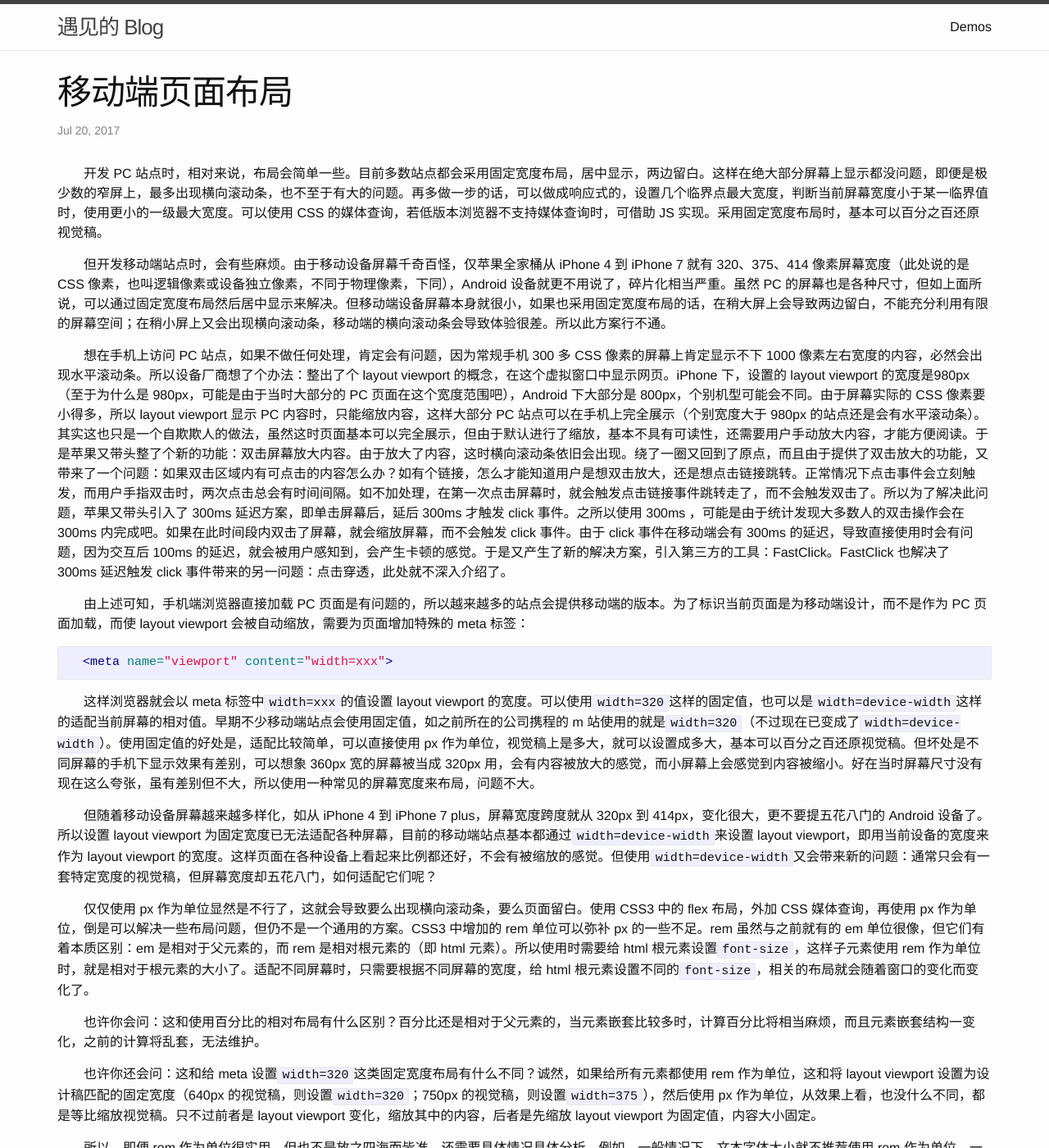
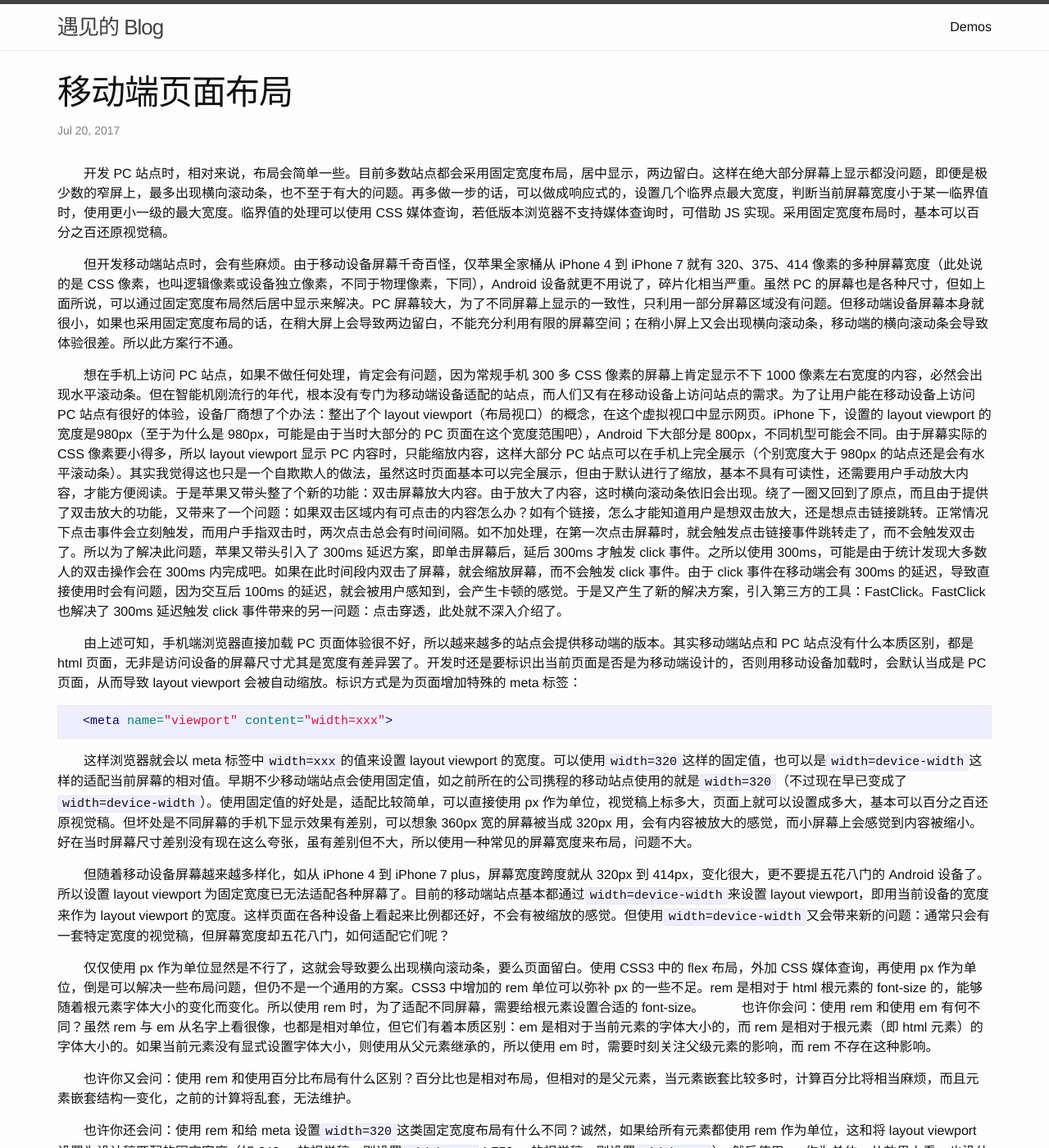
Before and after one commit to bruce-xu/bruce-xu.github.io, a Jekyll site: the page built from _posts/2017-07-21-webapp-layout.markdown, in a window 1280 px wide and 1400 px high. Shown: the whole window at 82% size. Built offline with Jekyll 4.4.1, drawn with Linux system fonts in a browser that asks for light colours; comment, search, counter and statistics services are not loaded; some of the changed text lies outside the part shown.

Commit message:
Update 2017-07-21-webapp-layout.markdown

````diff
--- a/_posts/2017-07-21-webapp-layout.markdown
+++ b/_posts/2017-07-21-webapp-layout.markdown
@@ -8,33 +8,35 @@
 keywords: Web App,CSS,Layout
 ---
 
-　　开发 PC 站点时，相对来说，布局会简单一些。目前多数站点都会采用固定宽度布局，居中显示，两边留白。这样在绝大部分屏幕上显示都没问题，即便是极少数的窄屏上，最多出现横向滚动条，也不至于有大的问题。再多做一步的话，可以做成响应式的，设置几个临界点最大宽度，判断当前屏幕宽度小于某一临界值时，使用更小的一级最大宽度。可以使用 CSS 的媒体查询，若低版本浏览器不支持媒体查询时，可借助 JS 实现。采用固定宽度布局时，基本可以百分之百还原视觉稿。
+　　开发 PC 站点时，相对来说，布局会简单一些。目前多数站点都会采用固定宽度布局，居中显示，两边留白。这样在绝大部分屏幕上显示都没问题，即便是极少数的窄屏上，最多出现横向滚动条，也不至于有大的问题。再多做一步的话，可以做成响应式的，设置几个临界点最大宽度，判断当前屏幕宽度小于某一临界值时，使用更小一级的最大宽度。临界值的处理可以使用 CSS 媒体查询，若低版本浏览器不支持媒体查询时，可借助 JS 实现。采用固定宽度布局时，基本可以百分之百还原视觉稿。
 
-　　但开发移动端站点时，会有些麻烦。由于移动设备屏幕千奇百怪，仅苹果全家桶从 iPhone 4 到 iPhone 7 就有 320、375、414 像素屏幕宽度（此处说的是 CSS 像素，也叫逻辑像素或设备独立像素，不同于物理像素，下同），Android 设备就更不用说了，碎片化相当严重。虽然 PC 的屏幕也是各种尺寸，但如上面所说，可以通过固定宽度布局然后居中显示来解决。但移动端设备屏幕本身就很小，如果也采用固定宽度布局的话，在稍大屏上会导致两边留白，不能充分利用有限的屏幕空间；在稍小屏上又会出现横向滚动条，移动端的横向滚动条会导致体验很差。所以此方案行不通。
+　　但开发移动端站点时，会有些麻烦。由于移动设备屏幕千奇百怪，仅苹果全家桶从 iPhone 4 到 iPhone 7 就有 320、375、414 像素的多种屏幕宽度（此处说的是 CSS 像素，也叫逻辑像素或设备独立像素，不同于物理像素，下同），Android 设备就更不用说了，碎片化相当严重。虽然 PC 的屏幕也是各种尺寸，但如上面所说，可以通过固定宽度布局然后居中显示来解决。PC 屏幕较大，为了不同屏幕上显示的一致性，只利用一部分屏幕区域没有问题。但移动端设备屏幕本身就很小，如果也采用固定宽度布局的话，在稍大屏上会导致两边留白，不能充分利用有限的屏幕空间；在稍小屏上又会出现横向滚动条，移动端的横向滚动条会导致体验很差。所以此方案行不通。
 
-　　想在手机上访问 PC 站点，如果不做任何处理，肯定会有问题，因为常规手机 300 多 CSS 像素的屏幕上肯定显示不下 1000 像素左右宽度的内容，必然会出现水平滚动条。所以设备厂商想了个办法：整出了个 layout viewport 的概念，在这个虚拟窗口中显示网页。iPhone 下，设置的 layout viewport 的宽度是980px（至于为什么是 980px，可能是由于当时大部分的 PC 页面在这个宽度范围吧），Android 下大部分是 800px，个别机型可能会不同。由于屏幕实际的 CSS 像素要小得多，所以 layout viewport 显示 PC 内容时，只能缩放内容，这样大部分 PC 站点可以在手机上完全展示（个别宽度大于 980px 的站点还是会有水平滚动条）。其实这也只是一个自欺欺人的做法，虽然这时页面基本可以完全展示，但由于默认进行了缩放，基本不具有可读性，还需要用户手动放大内容，才能方便阅读。于是苹果又带头整了个新的功能：双击屏幕放大内容。由于放大了内容，这时横向滚动条依旧会出现。绕了一圈又回到了原点，而且由于提供了双击放大的功能，又带来了一个问题：如果双击区域内有可点击的内容怎么办？如有个链接，怎么才能知道用户是想双击放大，还是想点击链接跳转。正常情况下点击事件会立刻触发，而用户手指双击时，两次点击总会有时间间隔。如不加处理，在第一次点击屏幕时，就会触发点击链接事件跳转走了，而不会触发双击了。所以为了解决此问题，苹果又带头引入了 300ms 延迟方案，即单击屏幕后，延后 300ms 才触发 click 事件。之所以使用 300ms ，可能是由于统计发现大多数人的双击操作会在 300ms 内完成吧。如果在此时间段内双击了屏幕，就会缩放屏幕，而不会触发 click 事件。由于 click 事件在移动端会有 300ms 的延迟，导致直接使用时会有问题，因为交互后 100ms 的延迟，就会被用户感知到，会产生卡顿的感觉。于是又产生了新的解决方案，引入第三方的工具：FastClick。FastClick 也解决了 300ms 延迟触发 click 事件带来的另一问题：点击穿透，此处就不深入介绍了。
+　　想在手机上访问 PC 站点，如果不做任何处理，肯定会有问题，因为常规手机 300 多 CSS 像素的屏幕上肯定显示不下 1000 像素左右宽度的内容，必然会出现水平滚动条。但在智能机刚流行的年代，根本没有专门为移动端设备适配的站点，而人们又有在移动设备上访问站点的需求。为了让用户能在移动设备上访问 PC 站点有很好的体验，设备厂商想了个办法：整出了个 layout viewport（布局视口）的概念，在这个虚拟视口中显示网页。iPhone 下，设置的 layout viewport 的宽度是980px（至于为什么是 980px，可能是由于当时大部分的 PC 页面在这个宽度范围吧），Android 下大部分是 800px，不同机型可能会不同。由于屏幕实际的 CSS 像素要小得多，所以 layout viewport 显示 PC 内容时，只能缩放内容，这样大部分 PC 站点可以在手机上完全展示（个别宽度大于 980px 的站点还是会有水平滚动条）。其实我觉得这也只是一个自欺欺人的做法，虽然这时页面基本可以完全展示，但由于默认进行了缩放，基本不具有可读性，还需要用户手动放大内容，才能方便阅读。于是苹果又带头整了个新的功能：双击屏幕放大内容。由于放大了内容，这时横向滚动条依旧会出现。绕了一圈又回到了原点，而且由于提供了双击放大的功能，又带来了一个问题：如果双击区域内有可点击的内容怎么办？如有个链接，怎么才能知道用户是想双击放大，还是想点击链接跳转。正常情况下点击事件会立刻触发，而用户手指双击时，两次点击总会有时间间隔。如不加处理，在第一次点击屏幕时，就会触发点击链接事件跳转走了，而不会触发双击了。所以为了解决此问题，苹果又带头引入了 300ms 延迟方案，即单击屏幕后，延后 300ms 才触发 click 事件。之所以使用 300ms，可能是由于统计发现大多数人的双击操作会在 300ms 内完成吧。如果在此时间段内双击了屏幕，就会缩放屏幕，而不会触发 click 事件。由于 click 事件在移动端会有 300ms 的延迟，导致直接使用时会有问题，因为交互后 100ms 的延迟，就会被用户感知到，会产生卡顿的感觉。于是又产生了新的解决方案，引入第三方的工具：FastClick。FastClick 也解决了 300ms 延迟触发 click 事件带来的另一问题：点击穿透，此处就不深入介绍了。
 
-　　由上述可知，手机端浏览器直接加载 PC 页面是有问题的，所以越来越多的站点会提供移动端的版本。为了标识当前页面是为移动端设计，而不是作为 PC 页面加载，而使 layout viewport 会被自动缩放，需要为页面增加特殊的 meta 标签：
+　　由上述可知，手机端浏览器直接加载 PC 页面体验很不好，所以越来越多的站点会提供移动端的版本。其实移动端站点和 PC 站点没有什么本质区别，都是 html 页面，无非是访问设备的屏幕尺寸尤其是宽度有差异罢了。开发时还是要标识出当前页面是否是为移动端设计的，否则用移动设备加载时，会默认当成是 PC 页面，从而导致 layout viewport 会被自动缩放。标识方式是为页面增加特殊的 meta 标签：
 
 ``` html
   <meta name="viewport" content="width=xxx">
 ```
 
-　　这样浏览器就会以 meta 标签中`width=xxx`的值设置 layout viewport 的宽度。可以使用`width=320`这样的固定值，也可以是`width=device-width`这样的适配当前屏幕的相对值。早期不少移动端站点会使用固定值，如之前所在的公司携程的 m 站使用的就是`width=320`（不过现在已变成了`width=device-width`）。使用固定值的好处是，适配比较简单，可以直接使用 px 作为单位，视觉稿上是多大，就可以设置成多大，基本可以百分之百还原视觉稿。但坏处是不同屏幕的手机下显示效果有差别，可以想象 360px 宽的屏幕被当成 320px 用，会有内容被放大的感觉，而小屏幕上会感觉到内容被缩小。好在当时屏幕尺寸没有现在这么夸张，虽有差别但不大，所以使用一种常见的屏幕宽度来布局，问题不大。
+　　这样浏览器就会以 meta 标签中`width=xxx`的值来设置 layout viewport 的宽度。可以使用`width=320`这样的固定值，也可以是`width=device-width`这样的适配当前屏幕的相对值。早期不少移动端站点会使用固定值，如之前所在的公司携程的移动站点使用的就是`width=320`（不过现在早已变成了`width=device-width`）。使用固定值的好处是，适配比较简单，可以直接使用 px 作为单位，视觉稿上标多大，页面上就可以设置成多大，基本可以百分之百还原视觉稿。但坏处是不同屏幕的手机下显示效果有差别，可以想象 360px 宽的屏幕被当成 320px 用，会有内容被放大的感觉，而小屏幕上会感觉到内容被缩小。好在当时屏幕尺寸差别没有现在这么夸张，虽有差别但不大，所以使用一种常见的屏幕宽度来布局，问题不大。
 
-　　但随着移动设备屏幕越来越多样化，如从 iPhone 4 到 iPhone 7 plus，屏幕宽度跨度就从 320px 到 414px，变化很大，更不要提五花八门的 Android 设备了。所以设置 layout viewport 为固定宽度已无法适配各种屏幕，目前的移动端站点基本都通过`width=device-width`来设置 layout viewport，即用当前设备的宽度来作为 layout viewport 的宽度。这样页面在各种设备上看起来比例都还好，不会有被缩放的感觉。但使用`width=device-width`又会带来新的问题：通常只会有一套特定宽度的视觉稿，但屏幕宽度却五花八门，如何适配它们呢？
+　　但随着移动设备屏幕越来越多样化，如从 iPhone 4 到 iPhone 7 plus，屏幕宽度跨度就从 320px 到 414px，变化很大，更不要提五花八门的 Android 设备了。所以设置 layout viewport 为固定宽度已无法适配各种屏幕了。目前的移动端站点基本都通过`width=device-width`来设置 layout viewport，即用当前设备的宽度来作为 layout viewport 的宽度。这样页面在各种设备上看起来比例都还好，不会有被缩放的感觉。但使用`width=device-width`又会带来新的问题：通常只会有一套特定宽度的视觉稿，但屏幕宽度却五花八门，如何适配它们呢？
 
-　　仅仅使用 px 作为单位显然是不行了，这就会导致要么出现横向滚动条，要么页面留白。使用 CSS3 中的 flex 布局，外加 CSS 媒体查询，再使用 px 作为单位，倒是可以解决一些布局问题，但仍不是一个通用的方案。CSS3 中增加的 rem 单位可以弥补 px 的一些不足。rem 虽然与之前就有的 em 单位很像，但它们有着本质区别：em 是相对于父元素的，而 rem 是相对根元素的（即 html 元素）。所以使用时需要给 html 根元素设置`font-size`，这样子元素使用 rem 作为单位时，就是相对于根元素的大小了。适配不同屏幕时，只需要根据不同屏幕的宽度，给 html 根元素设置不同的`font-size`，相关的布局就会随着窗口的变化而变化了。
+　　仅仅使用 px 作为单位显然是不行了，这就会导致要么出现横向滚动条，要么页面留白。使用 CSS3 中的 flex 布局，外加 CSS 媒体查询，再使用 px 作为单位，倒是可以解决一些布局问题，但仍不是一个通用的方案。CSS3 中增加的 rem 单位可以弥补 px 的一些不足。rem 是相对于 html 根元素的 font-size 的，能够随着根元素字体大小的变化而变化。所以使用 rem 时，为了适配不同屏幕，需要给根元素设置合适的 font-size。
 
-　　也许你会问：这和使用百分比的相对布局有什么区别？百分比还是相对于父元素的，当元素嵌套比较多时，计算百分比将相当麻烦，而且元素嵌套结构一变化，之前的计算将乱套，无法维护。
+　　也许你会问：使用 rem 和使用 em 有何不同？虽然 rem 与 em 从名字上看很像，也都是相对单位，但它们有着本质区别：em 是相对于当前元素的字体大小的，而 rem 是相对于根元素（即 html 元素）的字体大小的。如果当前元素没有显式设置字体大小，则使用从父元素继承的，所以使用 em 时，需要时刻关注父级元素的影响，而 rem 不存在这种影响。
 
-　　也许你还会问：这和给 meta 设置`width=320`这类固定宽度布局有什么不同？诚然，如果给所有元素都使用 rem 作为单位，这和将 layout viewport 设置为设计稿匹配的固定宽度（640px 的视觉稿，则设置`width=320`；750px 的视觉稿，则设置`width=375`），然后使用 px 作为单位，从效果上看，也没什么不同，都是等比缩放视觉稿。只不过前者是 layout viewport 变化，缩放其中的内容，后者是先缩放 layout viewport 为固定值，内容大小固定。
+　　也许你又会问：使用 rem 和使用百分比布局有什么区别？百分比也是相对布局，但相对的是父元素，当元素嵌套比较多时，计算百分比将相当麻烦，而且元素嵌套结构一变化，之前的计算将乱套，无法维护。
 
-　　所以，即便 rem 作为单位很实用，但也不是放之四海而皆准，还需要具体情况具体分析。例如，一般情况下，文本字体大小就不推荐使用 rem 作为单位，一是由于点阵字体推荐使用偶数来设置大小，奇数有时会影响渲染效果，而使用 rem 时，不仅可能会有奇数，甚至会计算出小数，影响效果。二是由于使用 rem 设置文本字体时，字体大小会随着屏幕 CSS 像素的增大而增大。例如假设在 320px 的屏幕上字体设置成 14px 效果正好，这是每行可以显示 20 个字，而如果用 640px 的屏幕设备加载页面，字体大小将变成 28px，这时页面也仅显示了 20 个字。显然这不是我们想要的，我们希望在大屏下可以显示更多的文字。虽然一般情况下，更大的 CSS 像素宽度，都会有着更大的像素密度，导致相同像素的字体大小在大的 CSS 像素屏幕上会看起来更小些，需要增大字体大小，才能与小的 CSS 像素屏幕上看到的效果一致，但也仅仅是适当的增大一点点，绝不是成比例的增大。所以从这方面看，字体大小也不宜使用 rem 作为单位。
+　　也许你还会问：使用 rem 和给 meta 设置`width=320`这类固定宽度布局有什么不同？诚然，如果给所有元素都使用 rem 作为单位，这和将 layout viewport 设置为设计稿匹配的固定宽度（如 640px 的视觉稿，则设置`width=320`；750px 的视觉稿，则设置`width=375`），然后使用 px 作为单位，从效果上看，也没什么不同，都是等比缩放视觉稿。只不过全部使用 rem 时，layout viewport 随着屏幕变化而变化，而其中的内容随着 layout viewport 的变化而变化；使用固定宽度时，是先缩放 layout viewport 为固定值，然后内容在固定宽度容器内排列。
+
+　　所以，即便使用 rem 作单位很实用，但也不是放之四海而皆准，还需要具体情况具体分析。例如，一般情况下，文本字体大小就不推荐使用 rem 作为单位，一是由于点阵字体推荐使用偶数来设置大小，奇数有时会影响渲染效果，而使用 rem 时，不仅可能会有奇数，甚至会计算出小数，影响效果。二是由于使用 rem 设置文本字体时，字体大小会随着屏幕 CSS 像素的增大而增大。例如假设在 320px 的屏幕上（将屏幕宽度看成是 10rem 的话，1rem = 32px）字体在 16px 大小时效果正好，如果用 rem 作为单位的话，即为 0.5rem，假设这时每行可以显示 20 个字。而如果用 640px 的屏幕设备加载页面，1rem = 64px，这时的字体大小 0.5rem 实际的像素值就变成了 32px，这时每行也仅显示了 20 个字。显然这不是我们想要的，我们希望在大屏下可以显示更多的文字。虽然一般情况下，设备有更大的 CSS 像素宽度时，都会有着更大的像素密度，导致相同像素的字体大小在大的 CSS 像素设备等屏幕上会看起来更小些，需要增大字体大小，才能与小的 CSS 像素设备的屏幕上看到的效果一致，但也仅仅是适当的增大一点点，绝不是成比例的增大。所以从这方面看，字体大小也不宜使用 rem 作为单位。
 
 　　所以合理的方案应该同时使用 px、rem 甚至百分比等作为单位（vw、vh 也是很好的选择，如果不存在兼容性问题的话），同时以 flex 甚至 float 等辅助，来完成布局。具体怎么选择，应该具体问题具体分析，没有一劳永逸的方案。
 
-　　如果要用到 rem 的话，那么该如何使用呢？既然 rem 是以页面根元素（即 html 元素）的 font-size 为基准的，那么关键点就落在了如何设置 html 的 font-size 上了。肯定不能写死为特定的一个值，rem 最大的特点就在于其动态性，这样使用 rem 就失去了意义，和 px 没有什么区别了，应该根据屏幕宽度动态计算。假设将屏幕宽度分成十等份，将每一等份看成 1rem，即屏幕宽度为 10rem。可以通过如下方式动态计算：
+　　如果要用到 rem 的话，那么该如何使用呢？既然 rem 是以页面根元素（即 html 元素）的 font-size 为基准的，那么关键点就落在了如何设置 html 的 font-size 上了。肯定不能写死为特定的一个值，rem 最大的特点就在于其动态性，这样使用 rem 就失去了意义，和 px 没有什么区别了，应该根据屏幕宽度动态设置。有两种设置方式：使用 CSS3 的媒体查询或使用 JS 动态计算。使用媒体查询的好处是简单，缺点是有限的几个临界值不能满足各种尺寸的屏幕，不够准确。JS 计算虽有些复杂，但更准确。 假设将屏幕宽度分成十等份，将每一等份看成 1rem，即屏幕宽度为 10rem。可以通过如下方式动态计算：
 
 ``` javascript
 var docEl = document.documentElement;
````
